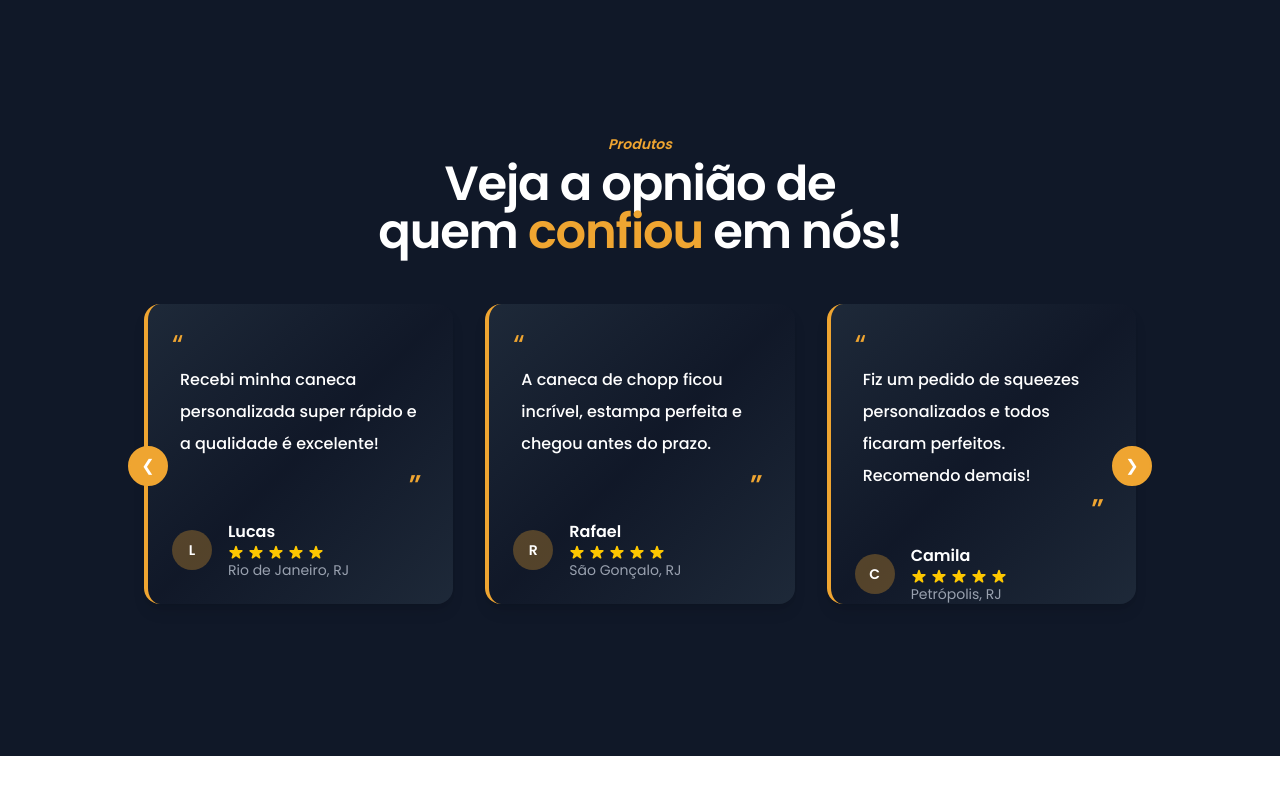
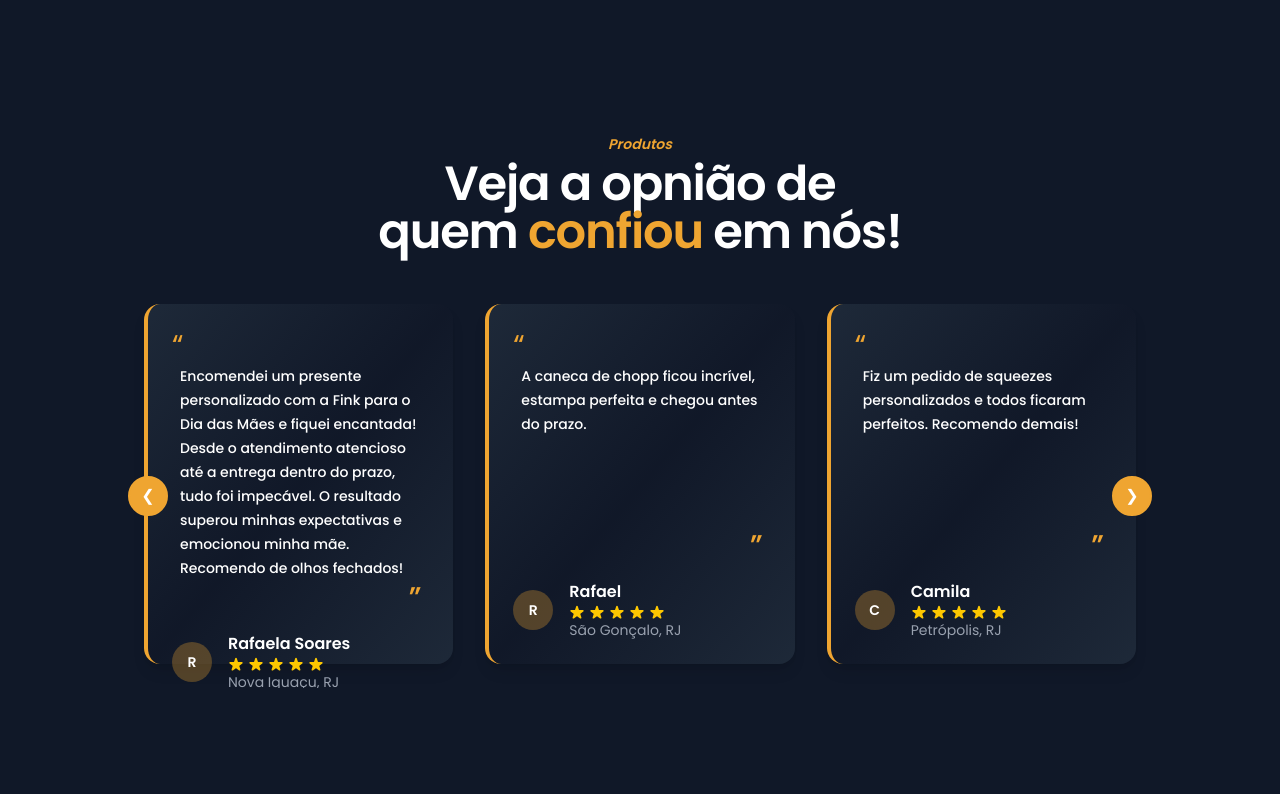
Before and after one commit to Daniel-Formoso/finkestamparia, a Next.js app: page /components/depoimentos in a window 1280 px wide. Shown: the top 794 px of the page. Built offline with nearby package versions, Linux system fonts and the light colour scheme; what tailwindcss-animated would draw is missing.

Commit message:
add comment rafinha

```diff
--- a/src/app/components/depoimentos/page.tsx
+++ b/src/app/components/depoimentos/page.tsx
@@ -5,9 +5,9 @@ import { useState, useEffect } from "react";
 export default function Testimonials() {
   const testimonials = [
     {
-      text: "Recebi minha caneca personalizada super rápido e a qualidade é excelente!",
-      name: "Lucas",
-      city: "Rio de Janeiro, RJ",
+      text: "Encomendei um presente personalizado com a Fink para o Dia das Mães e fiquei encantada! Desde o atendimento atencioso até a entrega dentro do prazo, tudo foi impecável. O resultado superou minhas expectativas e emocionou minha mãe. Recomendo de olhos fechados!",
+      name: "Rafaela Soares",
+      city: "Nova Iguaçu, RJ",
       rating: 5,
     },
     {
@@ -115,9 +115,9 @@ export default function Testimonials() {
                   : "xl:w-1/3"
               }`}
             >
-              <figure className="bg-gradient-to-br from-gray-800 via-gray-900 to-gray-800 border-l-4 border-[#EFA531] rounded-2xl h-[300px] flex flex-col justify-between p-6 shadow-lg">
+              <figure className="bg-gradient-to-br from-gray-800 via-gray-900 to-gray-800 border-l-4 border-[#EFA531] rounded-2xl h-[360px] flex flex-col justify-between p-6 shadow-lg">
                 <div className="text-[#EFA531] text-3xl">“</div>
-                <blockquote className="text-left text-base/8 font-medium text-white flex-grow flex flex-col justify-between px-2">
+                <blockquote className="text-left text-sm/6 font-medium text-white flex-grow flex flex-col justify-between px-2">
                   <p>{t.text}</p>
                   <div className="text-[#EFA531] text-3xl self-end">”</div>
                 </blockquote>
```
